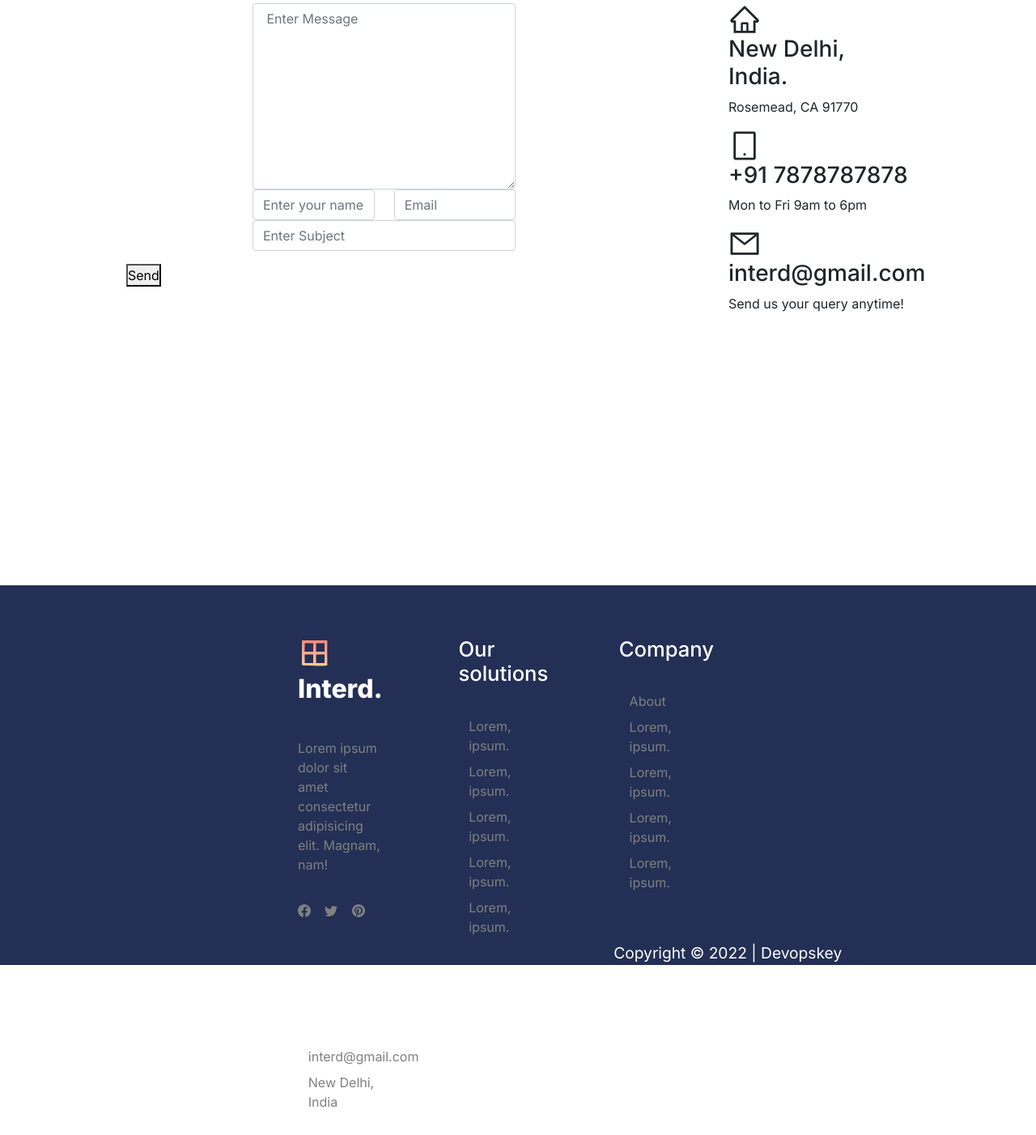
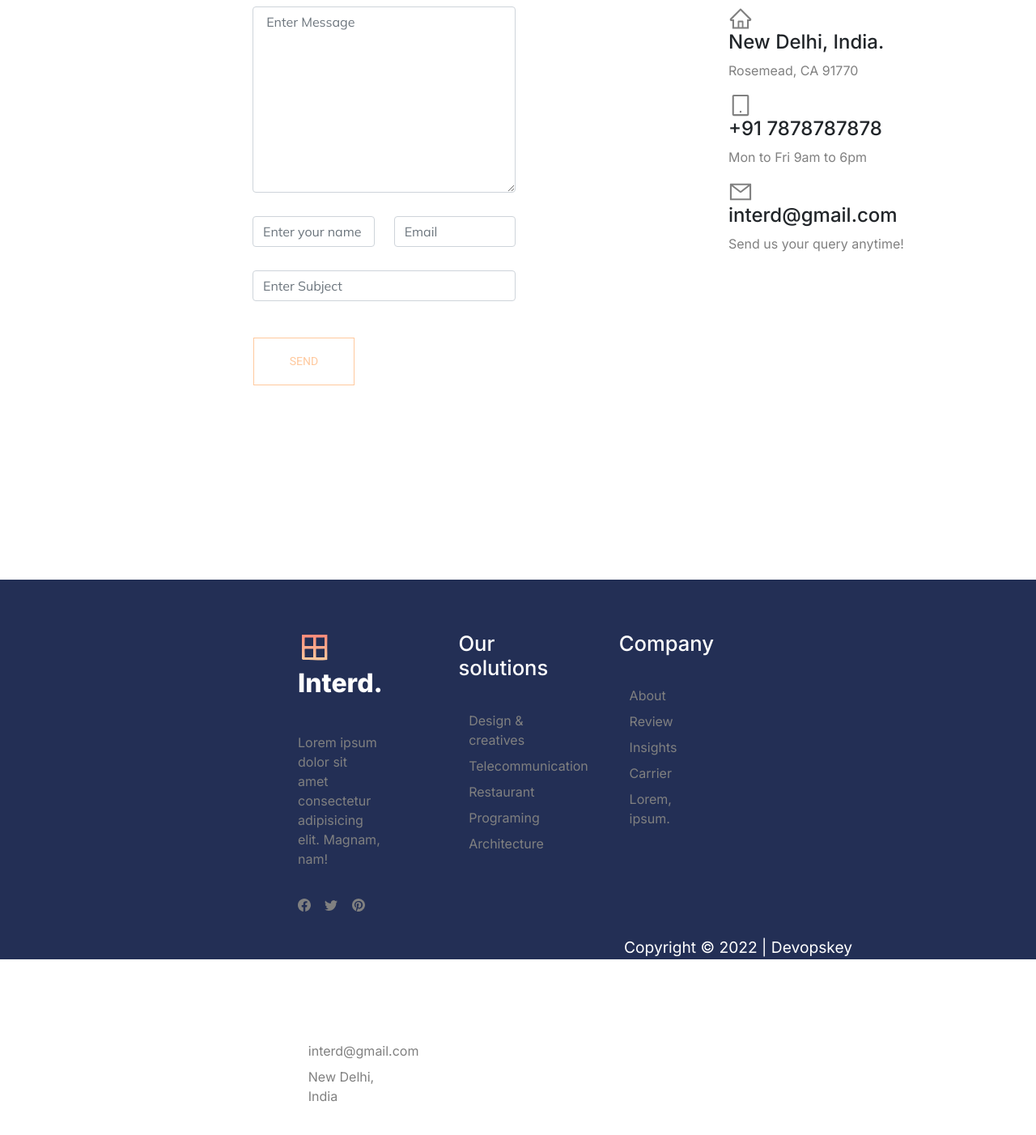
Before and after one commit to Sxhil296/react-interd, a React (Create React App) app: page /contact in a window 1280 px wide. Shown: the part 560-1962 px from the top of the page at 81% size. Built offline with nearby package versions, Linux system fonts and the light colour scheme.

Commit message:
modified contact section

```diff
--- a/src/components/ContactFooter.js
+++ b/src/components/ContactFooter.js
@@ -28,20 +28,20 @@ const ContactFooter = () => {
         <div className="middlebox-contact">
             <h2 className='box-text-contact'>Our solutions</h2>
            <ul>
-            <Link to='/'><li>Lorem, ipsum.</li></Link>
-            <Link to='/'><li>Lorem, ipsum.</li></Link>
-            <Link to='/'><li>Lorem, ipsum.</li></Link>
-            <Link to='/'><li>Lorem, ipsum.</li></Link>
-            <Link to='/'><li>Lorem, ipsum.</li></Link>
+            <Link to='/'><li>Design & creatives</li></Link>
+            <Link to='/'><li>Telecommunication</li></Link>
+            <Link to='/'><li>Restaurant</li></Link>
+            <Link to='/'><li>Programing</li></Link>
+            <Link to='/'><li>Architecture</li></Link>
            </ul>
         </div>
         <div className="thirdbox-contact">
             <h2 className='box-text-contact'>Company</h2>
             <ul>
                 <Link to='/about'><li>About</li></Link>
-                <Link to='/'><li>Lorem, ipsum.</li></Link>
-                <Link to='/'><li>Lorem, ipsum.</li></Link>
-                <Link to='/'><li>Lorem, ipsum.</li></Link>
+                <Link to='/'><li>Review</li></Link>
+                <Link to='/'><li>Insights</li></Link>
+                <Link to='/'><li>Carrier</li></Link>
                 <Link to='/'><li>Lorem, ipsum.</li></Link>
                </ul>
         </div>
@@ -50,7 +50,7 @@ const ContactFooter = () => {
             <ul>
                 <Link to='/contact'><li>interd@gmail.com</li></Link>
                 <Link to='/contact'><li>New Delhi, India</li></Link>
-                <Link to='/contact'><li className='mobile'>(+91 78787878787)</li></Link>
+                <Link to='/contact'><li className='mobile-number'>(+91 78787878787)</li></Link>
             </ul>
         </div>
 
--- a/src/components/ContactFooterStyles.css
+++ b/src/components/ContactFooterStyles.css
@@ -3,7 +3,7 @@
     width: 100%;
     height: 55vh;
     color: #fff;
-    margin-top: 20rem;
+    margin-top: 15rem;
   }
   .box-text-contact{
     margin-bottom: 2.3rem;
@@ -38,11 +38,12 @@
     margin: 0 22rem;
 }
 
- .mobile-contact{
+ .mobile-number{
     color: #ff8a7a;
-    font-size: 2rem;
+    font-size: 1.5rem;
     margin-top: 2rem;
 }
+
 li{
     color: gray;
     margin: .5rem;
@@ -73,7 +74,7 @@ li:hover{
 }
 .rightbox-contact{
     float:left;
-    width:16%;
+    width:20%;
     height:280px;
     margin: 4rem 3rem;
 
--- a/src/components/ContactForm.js
+++ b/src/components/ContactForm.js
@@ -39,21 +39,21 @@ const ContactForm = () => {
 </div>
 <div className="col-lg-3 offset-lg-1">
 <div className="media contact-info">
-<span className="contact-info__icon">< AiOutlineHome size={40}/></span>
+<span className="contact-info__icon">< AiOutlineHome size={30}/></span>
 <div className="media-body">
 <h3>New Delhi, India.</h3>
 <p>Rosemead, CA 91770</p>
 </div>
 </div>
 <div class="media contact-info">
-<span class="contact-info__icon"><AiOutlineTablet size={40}/></span>
+<span class="contact-info__icon"><AiOutlineTablet size={30}/></span>
 <div class="media-body">
 <h3>+91 7878787878</h3>
 <p>Mon to Fri 9am to 6pm</p>
 </div>
 </div>
 <div class="media contact-info">
-<span class="contact-info__icon"><AiOutlineMail size={40}/></span>
+<span class="contact-info__icon"><AiOutlineMail size={30}/></span>
 <div class="media-body">
 <h3>interd@gmail.com</h3>
 <p>Send us your query anytime!</p>
--- a/src/components/ContactFormStyles.css
+++ b/src/components/ContactFormStyles.css
@@ -1,7 +1,4 @@
-
-
-
-    .row {
+ .row {
         display: -ms-flexbox;
         display: flex;
         flex-wrap: wrap;
@@ -13,5 +10,55 @@
 .contact-title {
     font-size: 27px;
     font-weight: 600;
-    margin-bottom: 20px;
+    margin-bottom: 1.5rem;
+    margin-left: 9.5rem;
 }
+
+form input, textarea {
+    background: hsla(0,0%,100%,.1);
+    border: 0;
+    border-color: hsla(0,0%,100%,.1);
+    color: #f4f4f4;
+    font-family: 'Mulish',sans-serif;
+    font-size: 1.2rem;
+    margin-bottom: 1.8rem;
+    padding: 10px 18px;
+    border-radius: 0;
+}
+
+.button-contactForm{
+    padding: 10px 20px;
+    background: transparent;
+    margin-left: 9.8rem;
+    background: #fff;
+    color: #ffc99e !important;
+    display: inline-block;
+    padding: 18px 44px;
+    font-family: "Heebo",sans-serif;
+    font-size: 14px;
+    font-weight: 400;
+    border: 0;
+    border: 1px solid #ffc99e;
+    text-align: center;
+    color: #ffc99e;
+    text-transform: uppercase;
+    cursor: pointer;
+}
+
+.button-contactForm:hover{
+    background: #ffc99e;
+    color: #fff;
+}
+
+.contact-info__icon{
+    color: gray;
+    /* display: flex; */
+}
+
+.media-body h3{
+    font-size: 1.5rem;
+}
+.media-body p {
+    font-size: 1rem;
+    color: gray;
+}
--- a/src/components/FooterStyles.css
+++ b/src/components/FooterStyles.css
@@ -160,7 +160,8 @@ li:hover{
     font-size: 1.2rem;
     color: #fff;
     text-align: center;
+    /* margin-top: -6rem; */
+    /* margin-bottom: 10rem; */
     margin-right: auto;
     margin-left: auto;
-    margin-bottom: -3rem;
 }
```
